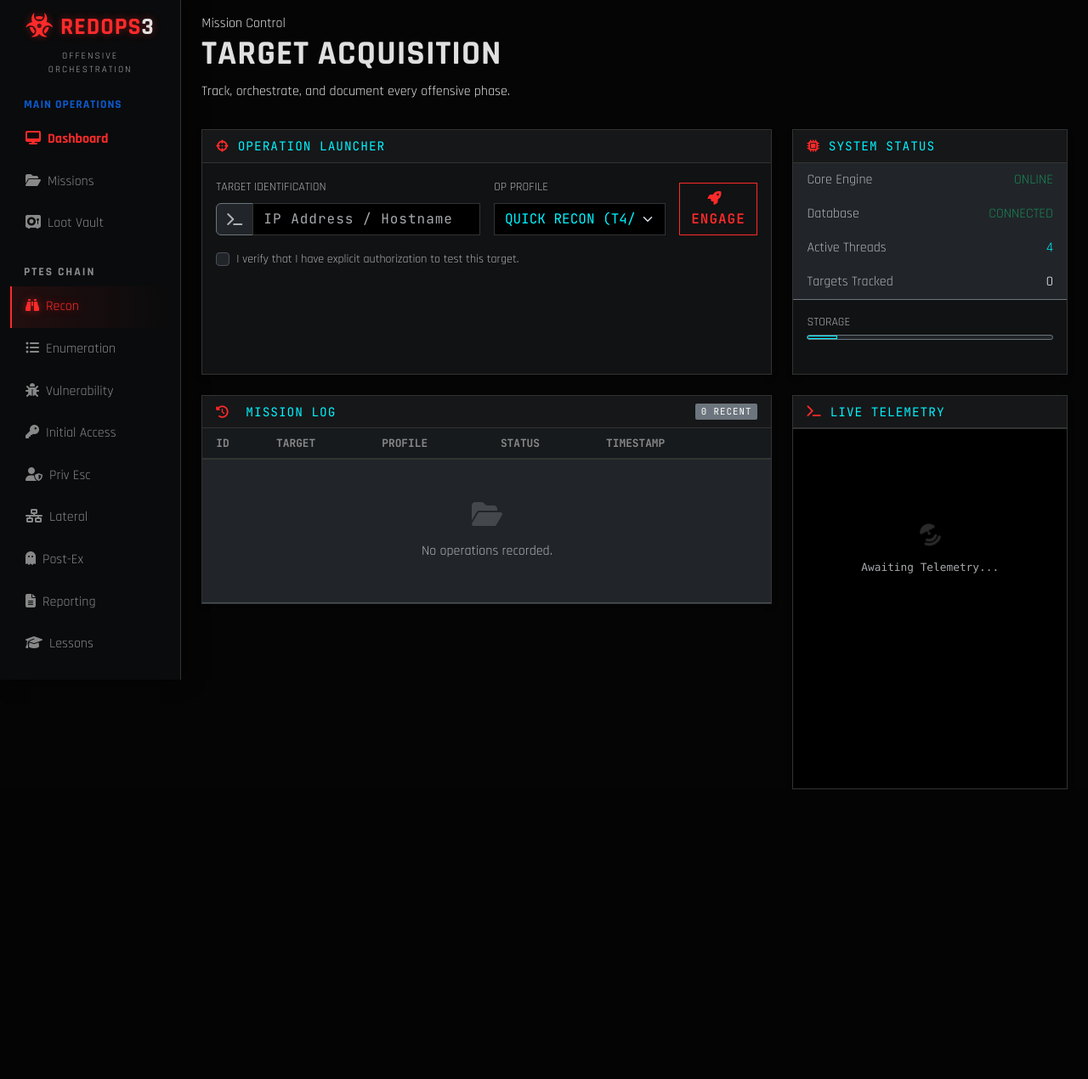
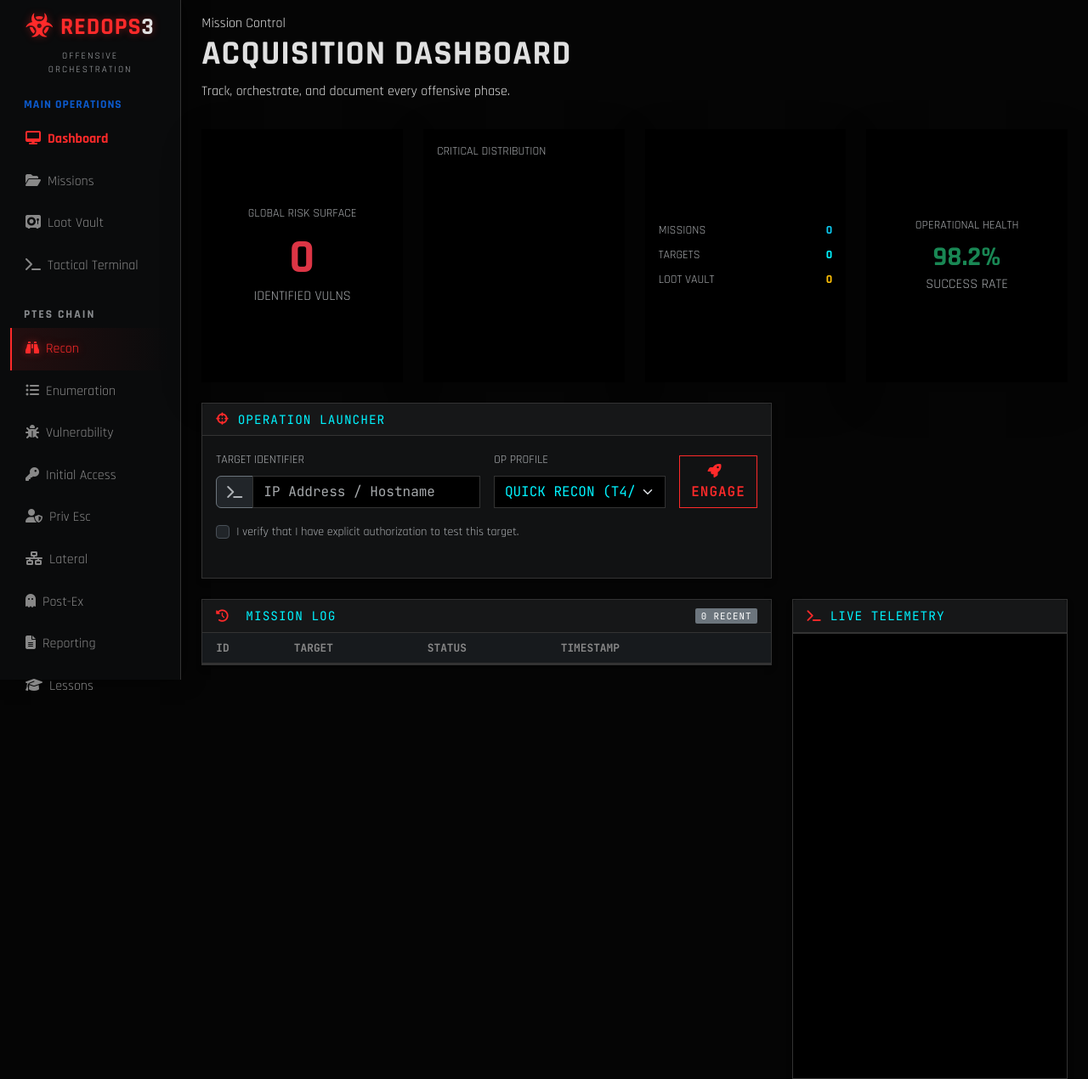
Before and after one commit to hda-offsec/redops3, a Flask app: page / in a window 1280 px wide. Shown: the whole page at 85% size. Before the commit the page ends 929 px from the top, so only its background shows below. Run offline with Flask 3, Linux system fonts and the light colour scheme; data that the repository does not hold is empty; a map, chart or similar area stays blank; some libraries are stand-ins or nearby versions.

Commit message:
feat: implement super mapping, ciso dashboard, osint intel & tactical terminal

```diff
--- a/ui/web/templates/base.html
+++ b/ui/web/templates/base.html
@@ -47,6 +47,11 @@
                                 <i class="fas fa-vault me-2"></i>Loot Vault
                             </a>
                         </li>
+                        <li class="nav-item">
+                            <a class="nav-link" href="{{ url_for('main.terminal') }}">
+                                <i class="fas fa-terminal me-2"></i>Tactical Terminal
+                            </a>
+                        </li>
                     </ul>
 
                     <h6 class="sidebar-heading px-3 mt-4 mb-2 text-body-secondary text-uppercase">
@@ -92,6 +97,31 @@
 
     <script src="https://cdnjs.cloudflare.com/ajax/libs/socket.io/4.7.2/socket.io.js"></script>
     <script src="https://cdn.jsdelivr.net/npm/bootstrap@5.3.2/dist/js/bootstrap.bundle.min.js"></script>
+    <script>
+        document.addEventListener("DOMContentLoaded", function () {
+            const socket = io();
+            socket.on('global_notification', function (data) {
+                // Simple Alert/Toast for global notifications
+                const toastContainer = document.createElement('div');
+                toastContainer.className = "position-fixed bottom-0 end-0 p-3";
+                toastContainer.style.zIndex = "1100";
+                toastContainer.innerHTML = `
+                    <div class="toast show bg-black border border-danger text-light" role="alert" aria-live="assertive" aria-atomic="true">
+                        <div class="toast-header bg-danger text-white">
+                            <i class="fas fa-exclamation-triangle me-2"></i>
+                            <strong class="me-auto">${data.title}</strong>
+                            <button type="button" class="btn-close btn-close-white" data-bs-dismiss="toast" aria-label="Close"></button>
+                        </div>
+                        <div class="toast-body">
+                            ${data.message}
+                        </div>
+                    </div>
+                `;
+                document.body.appendChild(toastContainer);
+                setTimeout(() => toastContainer.remove(), 10000);
+            });
+        });
+    </script>
     {% block scripts %}{% endblock %}
 </body>
 
--- a/ui/web/templates/index.html
+++ b/ui/web/templates/index.html
@@ -1,8 +1,56 @@
 {% extends "base.html" %}
 
-{% block title %}Target Acquisition{% endblock %}
+{% block title %}Acquisition Dashboard{% endblock %}
 
 {% block content %}
+<!-- CISO ANALYTICS ROW -->
+<div class="row g-4 mb-4">
+    <div class="col-md-3">
+        <div class="card h-100 border-0 bg-black shadow-lg">
+            <div class="card-body text-center d-flex flex-column justify-content-center">
+                <div class="text-muted small text-uppercase mb-2">Global Risk Surface</div>
+                <h1 class="display-4 fw-bold text-danger mb-0">{{ total_findings }}</h1>
+                <div class="text-muted extra-small">IDENTIFIED VULNS</div>
+            </div>
+        </div>
+    </div>
+    <div class="col-md-3">
+        <div class="card h-100 border-0 bg-black shadow-lg">
+            <div class="card-body">
+                <div class="text-muted small text-uppercase mb-3">Critical Distribution</div>
+                <canvas id="severityChart" height="120"></canvas>
+            </div>
+        </div>
+    </div>
+    <div class="col-md-3">
+        <div class="card h-100 border-0 bg-black shadow-lg">
+            <div class="card-body d-flex flex-column justify-content-center">
+                <div class="d-flex justify-content-between mb-2">
+                    <span class="text-muted small">MISSIONS</span>
+                    <span class="text-info small fw-bold">{{ missions|length }}</span>
+                </div>
+                <div class="d-flex justify-content-between mb-2">
+                    <span class="text-muted small">TARGETS</span>
+                    <span class="text-cyber small fw-bold">{{ targets|length }}</span>
+                </div>
+                <div class="d-flex justify-content-between">
+                    <span class="text-muted small">LOOT VAULT</span>
+                    <span class="text-warning small fw-bold">{{ loots|length }}</span>
+                </div>
+            </div>
+        </div>
+    </div>
+    <div class="col-md-3">
+        <div class="card h-100 border-0 bg-black shadow-lg">
+            <div class="card-body text-center d-flex flex-column justify-content-center">
+                <div class="text-muted small text-uppercase mb-2">Operational Health</div>
+                <div class="h2 fw-bold text-success mb-0">98.2%</div>
+                <div class="text-muted extra-small">SUCCESS RATE</div>
+            </div>
+        </div>
+    </div>
+</div>
+
 <div class="row g-4">
     <!-- TARGET & LAUNCH CARD -->
     <div class="col-lg-8">
@@ -13,13 +61,12 @@
             <div class="card-body">
                 <form action="{{ url_for('main.new_scan') }}" method="POST" class="row g-3 align-items-end">
                     <div class="col-md-6">
-                        <label for="target" class="form-label text-muted small text-uppercase">Target
-                            Identification</label>
+                        <label for="target" class="form-label text-muted small text-uppercase">Target Identifier</label>
                         <div class="input-group">
                             <span class="input-group-text bg-dark border-secondary text-muted"><i
                                     class="fas fa-terminal"></i></span>
                             <input type="text" class="form-control" id="target" name="target"
-                                placeholder="IP Address / Hostname" style="letter-spacing: 1px;" required>
+                                placeholder="IP Address / Hostname" required>
                         </div>
                     </div>
                     <div class="col-md-4">
@@ -51,43 +98,6 @@
         </div>
     </div>
 
-    <!-- SYSTEM STATUS CARD -->
-    <div class="col-lg-4">
-        <div class="card h-100">
-            <div class="card-header">
-                <i class="fas fa-microchip"></i> System Status
-            </div>
-            <div class="card-body p-0">
-                <table class="table table-dark table-borderless table-sm mb-0">
-                    <tbody>
-                        <tr>
-                            <td class="px-3 py-2 text-muted">Core Engine</td>
-                            <td class="px-3 py-2 text-end text-success">ONLINE</td>
-                        </tr>
-                        <tr>
-                            <td class="px-3 py-2 text-muted">Database</td>
-                            <td class="px-3 py-2 text-end text-success">CONNECTED</td>
-                        </tr>
-                        <tr>
-                            <td class="px-3 py-2 text-muted">Active Threads</td>
-                            <td class="px-3 py-2 text-end text-cyber">4</td>
-                        </tr>
-                        <tr>
-                            <td class="px-3 py-2 text-muted">Targets Tracked</td>
-                            <td class="px-3 py-2 text-end">{{ targets|length if targets else 0 }}</td>
-                        </tr>
-                    </tbody>
-                </table>
-                <div class="p-3 border-top border-secondary">
-                    <small class="text-muted d-block mb-1">STORAGE</small>
-                    <div class="progress bg-dark border border-secondary" style="height: 6px;">
-                        <div class="progress-bar bg-info" role="progressbar" style="width: 12%"></div>
-                    </div>
-                </div>
-            </div>
-        </div>
-    </div>
-
     <!-- RECENT OPERATIONS -->
     <div class="col-lg-8">
         <div class="card">
@@ -101,19 +111,16 @@
                         <tr>
                             <th class="ps-3">ID</th>
                             <th>Target</th>
-                            <th>Profile</th>
                             <th>Status</th>
                             <th>Timestamp</th>
-                            <th></th>
+                            <th class="text-end"></th>
                         </tr>
                     </thead>
                     <tbody>
-                        {% if recent_scans %}
                         {% for scan in recent_scans %}
                         <tr>
                             <td class="ps-3"><span class="font-monospace text-muted">#{{ scan.id }}</span></td>
                             <td class="font-monospace fw-bold text-cyber">{{ scan.target.identifier }}</td>
-                            <td class="text-uppercase small">{{ scan.scan_type }}</td>
                             <td>
                                 {% if scan.status == 'completed' %}
                                 <span class="badge bg-success">COMPLETED</span>
@@ -128,20 +135,12 @@
                             <td class="text-muted small font-monospace">{{ scan.start_time.strftime('%H:%M:%S') }}</td>
                             <td class="text-end pe-3">
                                 <a href="{{ url_for('main.scan_detail', scan_id=scan.id) }}"
-                                    class="btn btn-sm btn-outline-cyber">
+                                    class="btn btn-xs btn-outline-cyber">
                                     <i class="fas fa-eye"></i> View
                                 </a>
                             </td>
                         </tr>
                         {% endfor %}
-                        {% else %}
-                        <tr>
-                            <td colspan="6" class="text-center py-5 text-muted">
-                                <i class="fas fa-folder-open fa-2x mb-3 opacity-25"></i>
-                                <p class="mb-0">No operations recorded.</p>
-                            </td>
-                        </tr>
-                        {% endif %}
                     </tbody>
                 </table>
             </div>
@@ -154,28 +153,19 @@
             <div class="card-header">
                 <i class="fas fa-terminal"></i> Live Telemetry
             </div>
-            <div id="log-container" class="card-body font-monospace p-3"
-                style="height: 400px; overflow-y: auto; font-size: 0.8rem;">
-                {% if logs %}
+            <div id="log-container" class="card-body font-monospace p-0 bg-black"
+                style="height: 500px; overflow-y: auto;">
+                <div class="p-3 telemetry-feed">
                     {% for log in logs %}
                     <div class="mb-1 text-break">
-                    <span class="text-muted opacity-50">[{{ log.timestamp.strftime('%H:%M:%S') }}]</span>
-                    <span class="
-                            {% if log.level == 'INFO' %}text-info
-                            {% elif log.level == 'SUCCESS' %}text-success
-                            {% elif log.level == 'WARN' %}text-warning
-                            {% elif log.level == 'ERROR' %}text-danger
-                            {% else %}text-secondary{% endif %}
-                        ">[{{ log.level }}]</span>
-                    {{ log.message }}
+                        <span class="text-muted opacity-50 small">[{{ log.timestamp.strftime('%H:%M:%S') }}]</span>
+                        <span
+                            class="badge p-0 me-1 {% if log.level == 'SUCCESS' %}text-success{% elif log.level == 'WARN' %}text-warning{% elif log.level == 'ERROR' %}text-danger{% else %}text-info{% endif %}"
+                            style="font-size: 0.7rem;">[{{ log.level }}]</span>
+                        <span class="small">{{ log.message }}</span>
                     </div>
                     {% endfor %}
-                {% else %}
-                <div class="text-muted text-center pt-5 mt-5">
-                    <i class="fas fa-satellite-dish fa-spin fa-2x mb-3 opacity-25"></i>
-                    <br>Awaiting Telemetry...
                 </div>
-                {% endif %}
             </div>
         </div>
     </div>
@@ -183,41 +173,44 @@
 {% endblock %}
 
 {% block scripts %}
-<script src="https://cdn.socket.io/4.6.0/socket.io.min.js"></script>
+<script src="https://cdn.jsdelivr.net/npm/chart.js"></script>
 <script>
     document.addEventListener("DOMContentLoaded", function () {
+        // --- CHARTS ---
+        const ctx = document.getElementById('severityChart').getContext('2d');
+        new Chart(ctx, {
+            type: 'doughnut',
+            data: {
+                labels: ['Critical', 'High', 'Medium', 'Low', 'Info'],
+                datasets: [{
+                    data: [{{ severity_stats.critical }}, {{ severity_stats.high }}, {{ severity_stats.medium }}, {{ severity_stats.low }}, {{ severity_stats.info }}],
+        backgroundColor: ['#ff2a2a', '#ff9d00', '#ffbd00', '#00f3ff', '#888'],
+        borderWidth: 0,
+        hoverOffset: 4
+                }]
+            },
+        options: {
+        responsive: true,
+        plugins: { legend: { display: false } },
+        cutout: '70%'
+    }
+        });
+
+    // --- SOCKET LOGS ---
     var socket = io();
     var logContainer = document.getElementById("log-container");
-
-        function scrollToBottom() {
-            logContainer.scrollTop = logContainer.scrollHeight;
-        }
-
-        // Scroll to bottom on load
-        scrollToBottom();
+    var feed = logContainer.querySelector('.telemetry-feed');
 
     socket.on('new_log', function (data) {
-            // Remove "awaiting telemetry" placeholder if present
-            if (logContainer.querySelector('.text-center')) {
-                logContainer.innerHTML = '';
-            }
-
         var div = document.createElement("div");
         div.className = "mb-1 text-break";
+        var textClass = data.level === "SUCCESS" ? "text-success" : (data.level === "WARN" ? "text-warning" : (data.level === "ERROR" ? "text-danger" : "text-info"));
 
-            // Determine class based on level
-            var textClass = "text-secondary";
-            if (data.level === "SUCCESS") textClass = "text-success";
-            else if (data.level === "WARN") textClass = "text-warning";
-            else if (data.level === "ERROR") textClass = "text-danger";
-            else if (data.level === "INFO") textClass = "text-info";
+        div.innerHTML = `<span class="text-muted opacity-50 small">[${data.timestamp}]</span> ` +
+            `<span class="badge p-0 me-1 ${textClass}" style="font-size: 0.7rem;">[${data.level}]</span> ` +
+            `<span class="small">${data.message}</span>`;
 
-            div.innerHTML = '<span class="text-muted opacity-50">[' + data.timestamp + ']</span> ' +
-                '<span class="' + textClass + '">[' + data.level + ']</span> ' +
-                data.message;
-
-            logContainer.appendChild(div);
-            scrollToBottom();
+        feed.prepend(div);
     });
     });
 </script>
--- a/ui/web/views/main.py
+++ b/ui/web/views/main.py
@@ -15,57 +15,59 @@ from core.extensions import socketio
 main_bp = Blueprint("main", __name__)
 
 
+@main_bp.route("/terminal")
+def terminal():
+    return render_template("terminal.html")
+
 @main_bp.route("/")
 def index():
-    recent_scans = Scan.query.order_by(Scan.start_time.desc()).limit(5).all()
+    recent_scans = Scan.query.order_by(Scan.start_time.desc()).limit(10).all()
     targets = Target.query.all()
+    missions = Mission.query.all()
+    loots = Loot.query.all()
+
+    # --- CISO ANALYTICS ---
+    all_findings = Finding.query.all()
+    severity_stats = {"critical": 0, "high": 0, "medium": 0, "low": 0, "info": 0}
+    for f in all_findings:
+        sev = (f.severity or "info").lower()
+        if sev in severity_stats:
+            severity_stats[sev] += 1
+
+    # Scan history trend (last 7 days - simplified)
+    # In a real app we'd use group_by(func.date(Scan.start_time))
+
+    # Latest Telemetry
     latest_scan = Scan.query.order_by(Scan.start_time.desc()).first()
-    latest_results = load_results(latest_scan.id) if latest_scan else None
-    latest_findings = (
-        Finding.query.filter_by(scan_id=latest_scan.id)
-        .order_by(Finding.id.desc())
-        .limit(15)
-        .all()
-        if latest_scan
-        else []
-    )
-    latest_suggestions = (
-        Suggestion.query.filter_by(scan_id=latest_scan.id)
-        .order_by(Suggestion.id.desc())
-        .limit(10)
-        .all()
-        if latest_scan
-        else []
-    )
     recent_logs = (
         ScanLog.query.filter_by(scan_id=latest_scan.id)
-        .order_by(ScanLog.timestamp.desc())
-        .limit(200)
+        .order_by(ScanLog.id.desc())
+        .limit(100)
         .all()
         if latest_scan
         else []
     )
 
-    severity_counts = {"critical": 0, "high": 0, "medium": 0, "low": 0, "info": 0}
-    for finding in latest_findings:
-        sev = (finding.severity or "info").lower()
-        if sev in severity_counts:
-            severity_counts[sev] += 1
-        else:
-            severity_counts["info"] += 1
-
     return render_template(
         "index.html",
         recent_scans=recent_scans,
         targets=targets,
-        latest_scan=latest_scan,
-        latest_results=latest_results,
-        latest_findings=latest_findings,
-        latest_suggestions=latest_suggestions,
-        logs=recent_logs,
-        severity_counts=severity_counts,
+        missions=missions,
+        loots=loots,
+        severity_stats=severity_stats,
+        total_findings=len(all_findings),
+        logs=recent_logs
     )
 
+
+from scan_engine.step00_osint.passive_scanner import OSINTTool
+
+@main_bp.route("/scan/<int:scan_id>/osint")
+def scan_osint(scan_id):
+    scan = Scan.query.get_or_404(scan_id)
+    tool = OSINTTool()
+    intel = tool.passive_recon(scan.target.identifier)
+    return render_template("scans/osint_results.html", scan=scan, intel=intel)
 
 @main_bp.route("/scan/<int:scan_id>")
 def scan_detail(scan_id):
@@ -134,16 +136,26 @@ def _log_and_emit(scan_id, msg, level="INFO"):
 
 
 
-def _add_finding(scan_id, tool, severity, title, description=None):
+def _add_finding(scan_id, tool, severity, title, description=None, screenshot_path=None):
     finding = Finding(
         scan_id=scan_id,
         severity=severity,
         title=title,
         description=description,
         tool_source=tool,
+        screenshot_path=screenshot_path
     )
     db.session.add(finding)
     db.session.commit()
+
+    # Global Alert for Critical Issues
+    if severity.lower() == 'critical':
+        socketio.emit('global_notification', {
+            'title': '🚨 CRITICAL VULNERABILITY',
+            'message': f'{title} found on scan #{scan_id}',
+            'severity': 'critical'
+        })
+
     return finding
 
 
@@ -319,6 +331,38 @@ def scan_report(scan_id):
         duration=duration
     )
 
+@main_bp.route("/mission/<int:mission_id>/map")
+def mission_map(mission_id):
+    mission = Mission.query.get_or_404(mission_id)
+    targets = Target.query.filter_by(mission_id=mission_id).all()
+
+    # Bundle all relevant scan data for these targets
+    graph_data = {"nodes": [], "edges": []}
+
+    # Mission node
+    graph_data["nodes"].append({"id": f"m{mission.id}", "label": mission.name, "group": "mission", "level": 0})
+
+    for t in targets:
+        graph_data["nodes"].append({"id": f"t{t.id}", "label": t.identifier, "group": "target", "level": 1})
+        graph_data["edges"].append({"from": f"m{mission.id}", "to": f"t{t.id}"})
+
+        # Add icons for critical findings on this target
+        latest_scan = Scan.query.filter_by(target_id=t.id).order_by(Scan.id.desc()).first()
+        if latest_scan:
+            findings = Finding.query.filter_by(scan_id=latest_scan.id).all()
+            for f in findings:
+                f_id = f"f{f.id}"
+                graph_data["nodes"].append({
+                    "id": f_id,
+                    "label": f.title[:20] + "...",
+                    "group": f.severity.lower(),
+                    "level": 2,
+                    "title": f.description
+                })
+                graph_data["edges"].append({"from": f"t{t.id}", "to": f_id})
+
+    return render_template("missions/map.html", mission=mission, graph_data=graph_data)
+
 @main_bp.route("/missions")
 def mission_list():
     missions = Mission.query.order_by(Mission.created_at.desc()).all()
```
Also changed, not shown: scan_engine/step00_osint/passive_scanner.py (added, +36 -0 lines), ui/web/templates/missions/list.html (+9 -1 lines), ui/web/templates/missions/map.html (added, +125 -0 lines), ui/web/templates/scan_detail.html (+13 -8 lines), ui/web/templates/scans/osint_results.html (added, +53 -0 lines), ui/web/templates/terminal.html (added, +93 -0 lines), scan_engine/step00_osint/__init__.py (added). Lines whose indentation alone changed are shown as unchanged.
